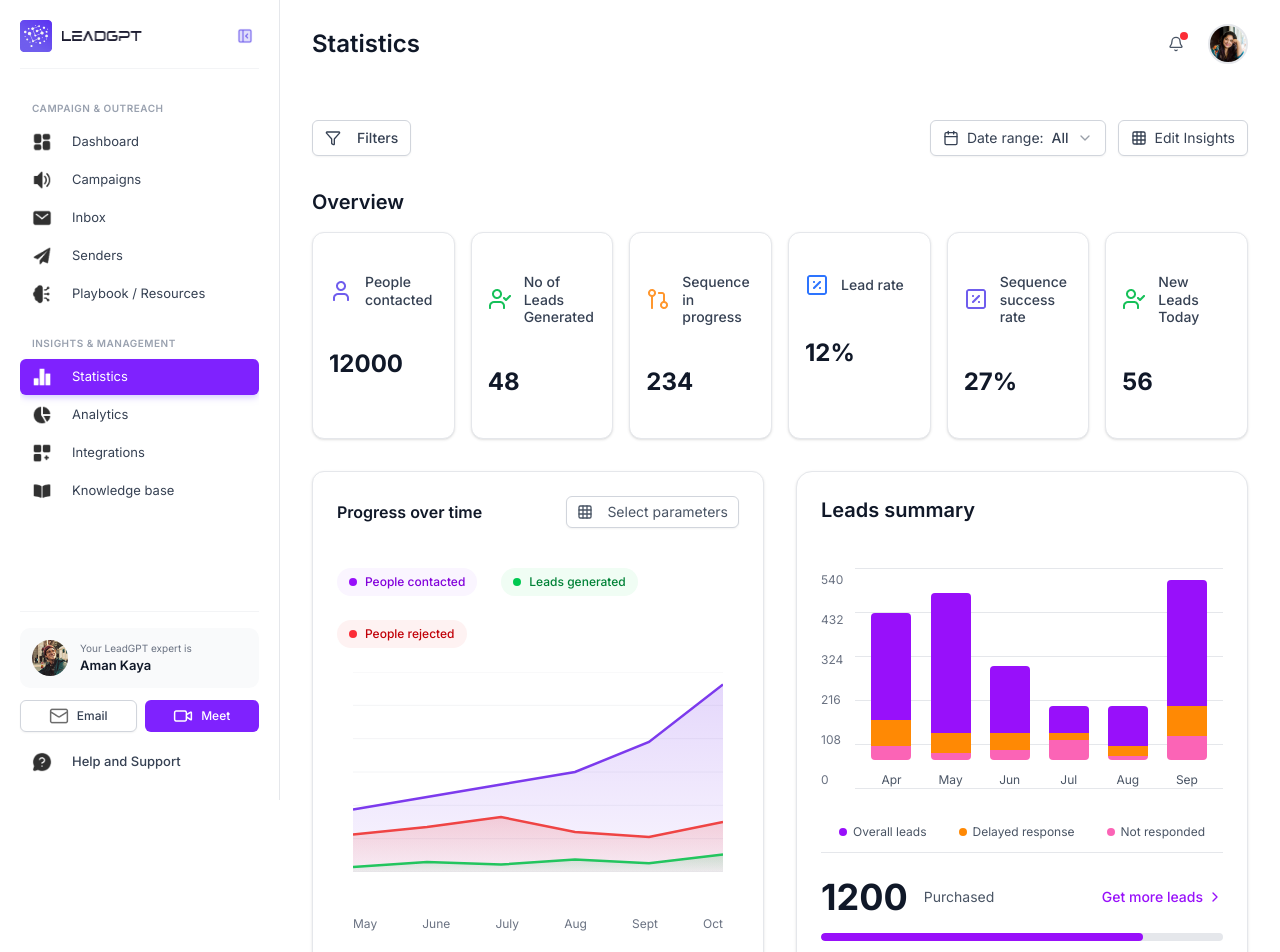
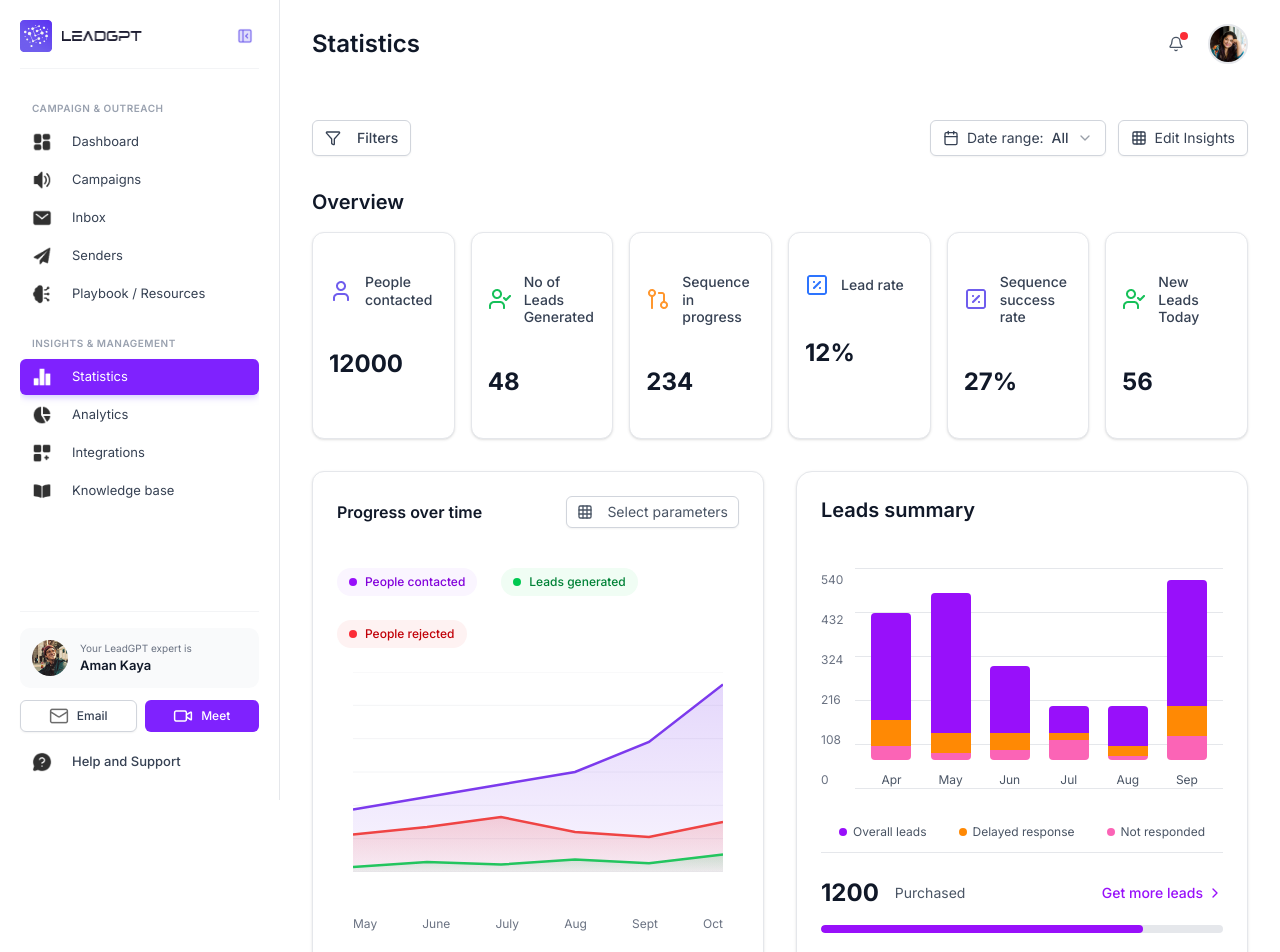
Before and after one commit to GreNxNja/leadGPT-Dashboard, a Next.js app: page / in a window 1280 px wide. Shown: the top 952 px of the page. Built offline with nearby package versions, Linux system fonts and the light colour scheme.

Commit message:
hoverIssue

```diff
--- a/components/LeadsSummary.tsx
+++ b/components/LeadsSummary.tsx
@@ -11,9 +11,7 @@ interface ChartDataPoint {
 }
 
 export default function LeadsSummary() {
-  const [hoverIndex, setHoverIndex] = useState<number | null | { bar: true }>(
-    null,
-  );
+  const [hoverIndex, setHoverIndex] = useState<number | null | "bottom">(null);
   const [tooltip, setTooltip] = useState({ x: 0, y: 0 });
 
   const data: ChartDataPoint[] = [
@@ -42,6 +40,7 @@ export default function LeadsSummary() {
     const x = e.clientX - rect.left;
     const y = e.clientY - rect.top;
     const w = 180;
+
     const left = x + w > rect.width ? x - w - 8 : x + 8;
     setTooltip({ x: left, y: y - 10 });
   };
@@ -60,7 +59,7 @@ export default function LeadsSummary() {
             className="absolute z-50 bg-white p-3 rounded-lg border border-gray-200 shadow-lg text-sm w-[180px] pointer-events-none"
             style={{ left: tooltip.x, top: tooltip.y }}
           >
-            {typeof hoverIndex === "object" && hoverIndex !== null ? (
+            {hoverIndex === "bottom" ? (
               <>
                 <TooltipRow
                   color="bg-purple-600"
@@ -159,11 +158,11 @@ export default function LeadsSummary() {
         <div
           className="mt-6 bg-white rounded-lg relative"
           onMouseMove={move}
-          onMouseEnter={() => setHoverIndex({ bar: true })}
+          onMouseEnter={() => setHoverIndex("bottom")}
           onMouseLeave={() => setHoverIndex(null)}
         >
           <div className="flex items-center gap-4 mb-4">
-            <div className="text-4xl font-bold text-gray-900">
+            <div className="text-2xl font-bold text-gray-900">
               {bottomData.purchased}
             </div>
             <div className="text-sm text-gray-600">Purchased</div>
```
